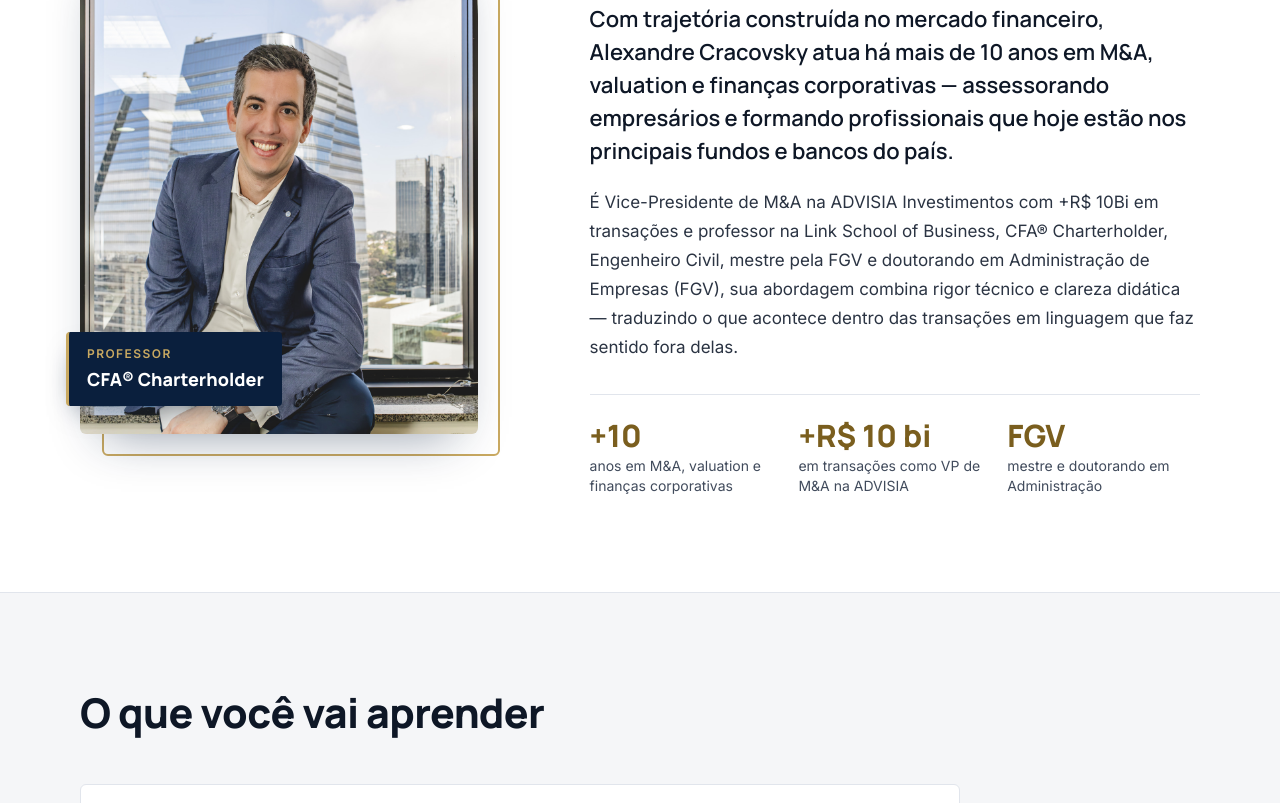
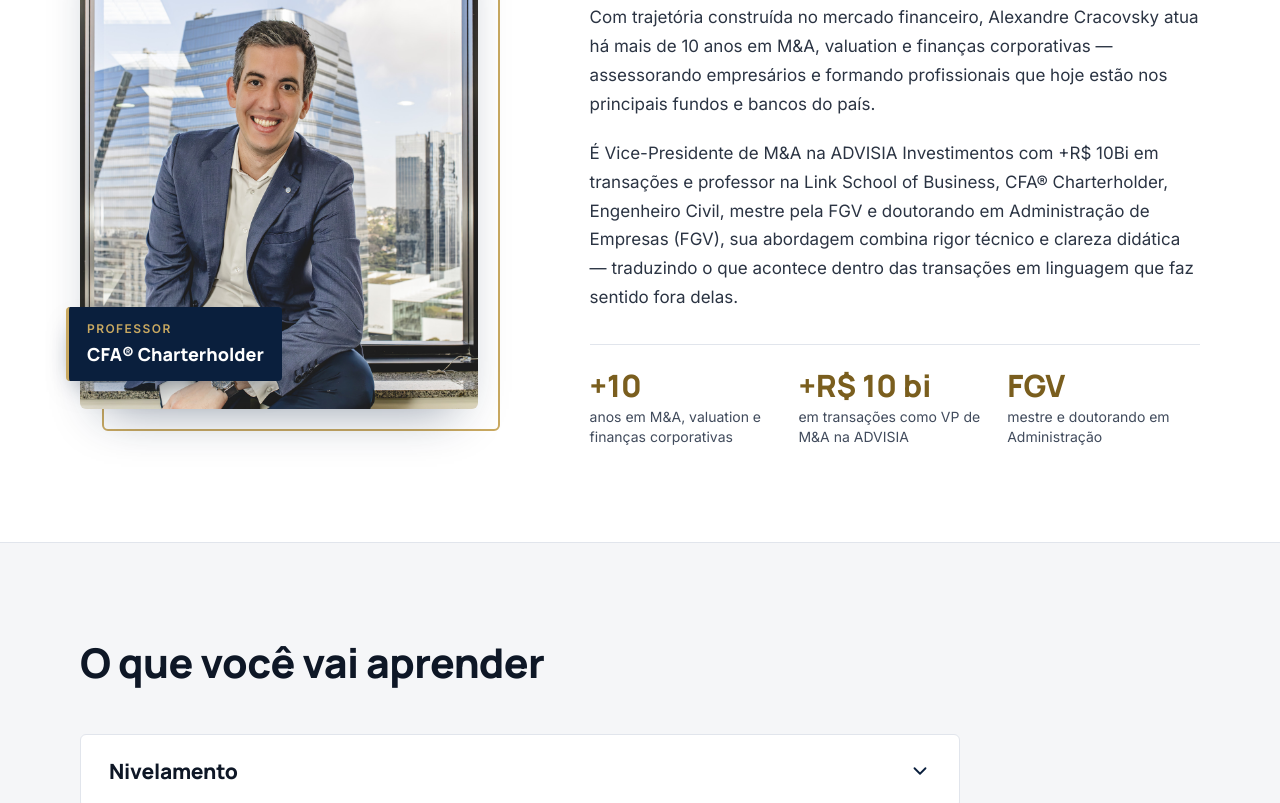
Before and after one commit to jvlunarlaunch/site_alexandre_cracosvky, a plain HTML site: page formacao.html in a window 1280 px wide. Shown: the part 4866-5669 px from the top of the page. Drawn offline with nearby package versions, Linux system fonts and the light colour scheme.

Commit message:
Formação: texto do professor em fonte e tamanho únicos
Co-Authored-By: Claude Opus 5.5 <noreply@anthropic.com>
Claude-Session: https://claude.ai/code/session_013WReZN2KpvP8SCac7ghULU

```diff
--- a/formacao.html
+++ b/formacao.html
@@ -843,14 +843,6 @@
       font-size: 17px;
       line-height: 1.7;
       color: var(--text);
-    }
-
-    .prof__text p.prof__intro {
-      font-family: var(--font-head);
-      font-weight: 600;
-      font-size: clamp(19px, 1.8vw, 22px);
-      line-height: 1.5;
-      color: var(--ink);
     }
 
     .prof__stats {
@@ -1605,7 +1597,7 @@
         <div class="prof__text">
           <span class="eyebrow">Quem conduz a formação</span>
           <h2 class="prof__name">Alexandre Cracovsky, CFA</h2>
-          <p class="prof__intro">
+          <p>
             Com trajetória construída no mercado financeiro, Alexandre Cracovsky atua há mais de
             10 anos em M&amp;A, valuation e finanças corporativas — assessorando empresários e
             formando profissionais que hoje estão nos principais fundos e bancos do país.
```
